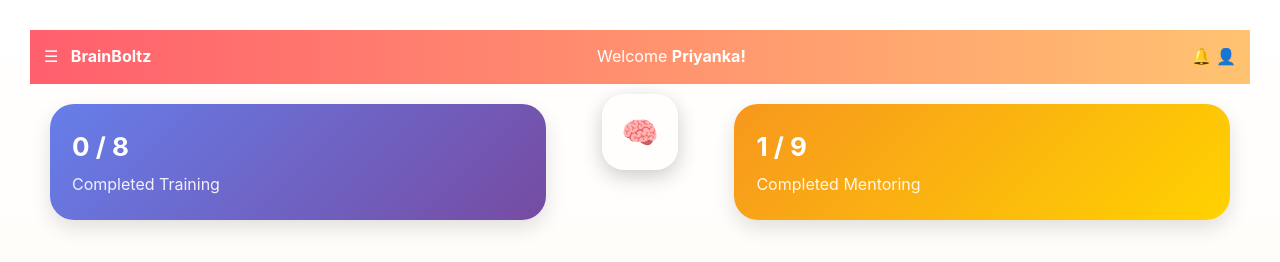
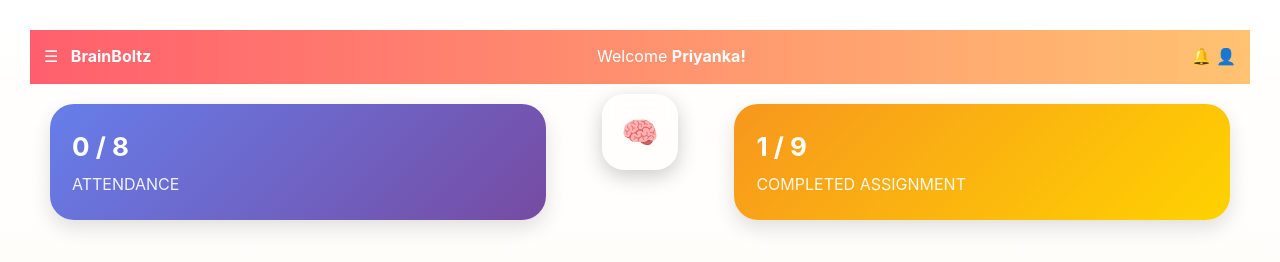
Before and after one commit to priyankaJadhav5317/BrainBoltz, a plain HTML site: page index.html in a window 1280 px wide. Shown: the top 262 px of the page. Drawn offline with Linux system fonts and the light colour scheme.

Commit message:
Update index.html

```diff
--- a/index.html
+++ b/index.html
@@ -17,14 +17,14 @@
 <section class="progress">
   <div class="card blue">
     <h2>0 / 8</h2>
-    <p>Completed Training</p>
+    <p>ATTENDANCE</p>
   </div>
 
   <div class="center-logo">🧠</div>
 
   <div class="card yellow">
     <h2>1 / 9</h2>
-    <p>Completed Mentoring</p>
+    <p>COMPLETED  ASSIGNMENT</p>
   </div>
 </section>
 
@@ -81,4 +81,5 @@
 </nav>
 
 </body>
+
 </html>
```
